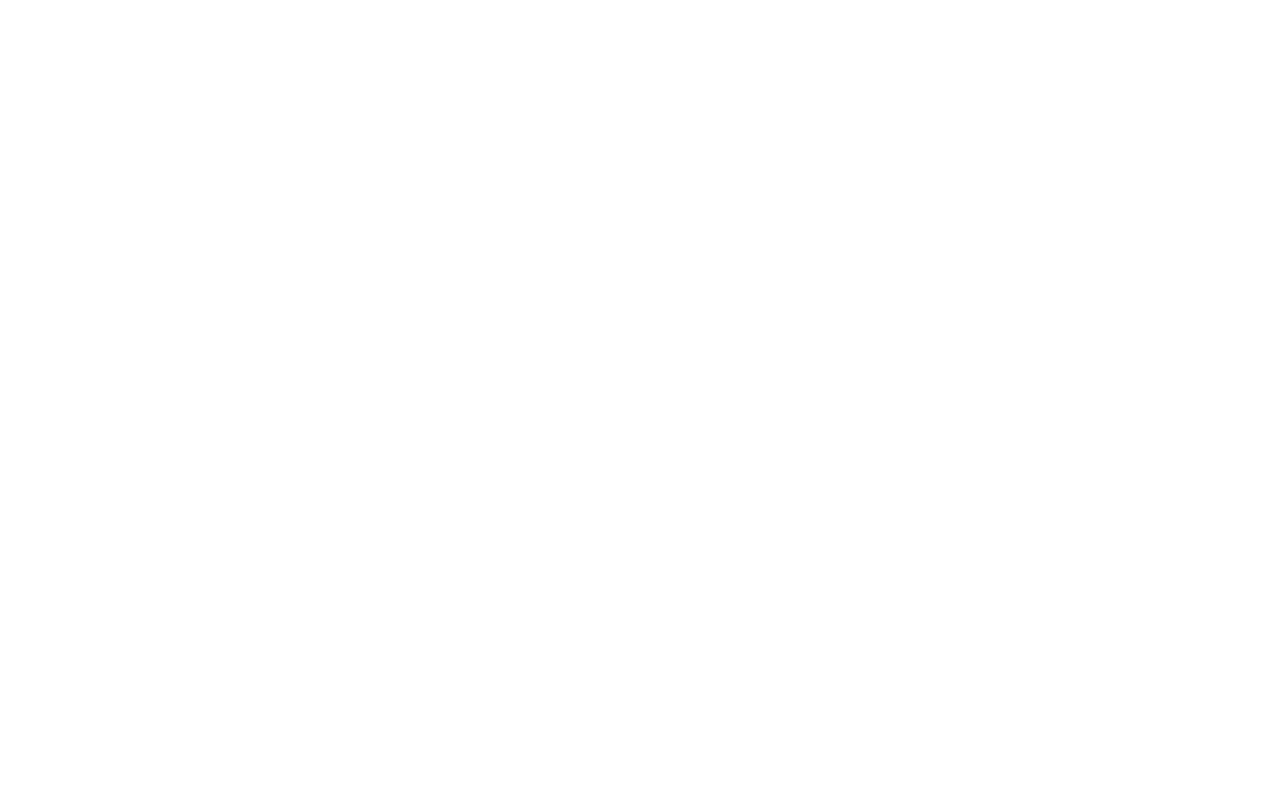
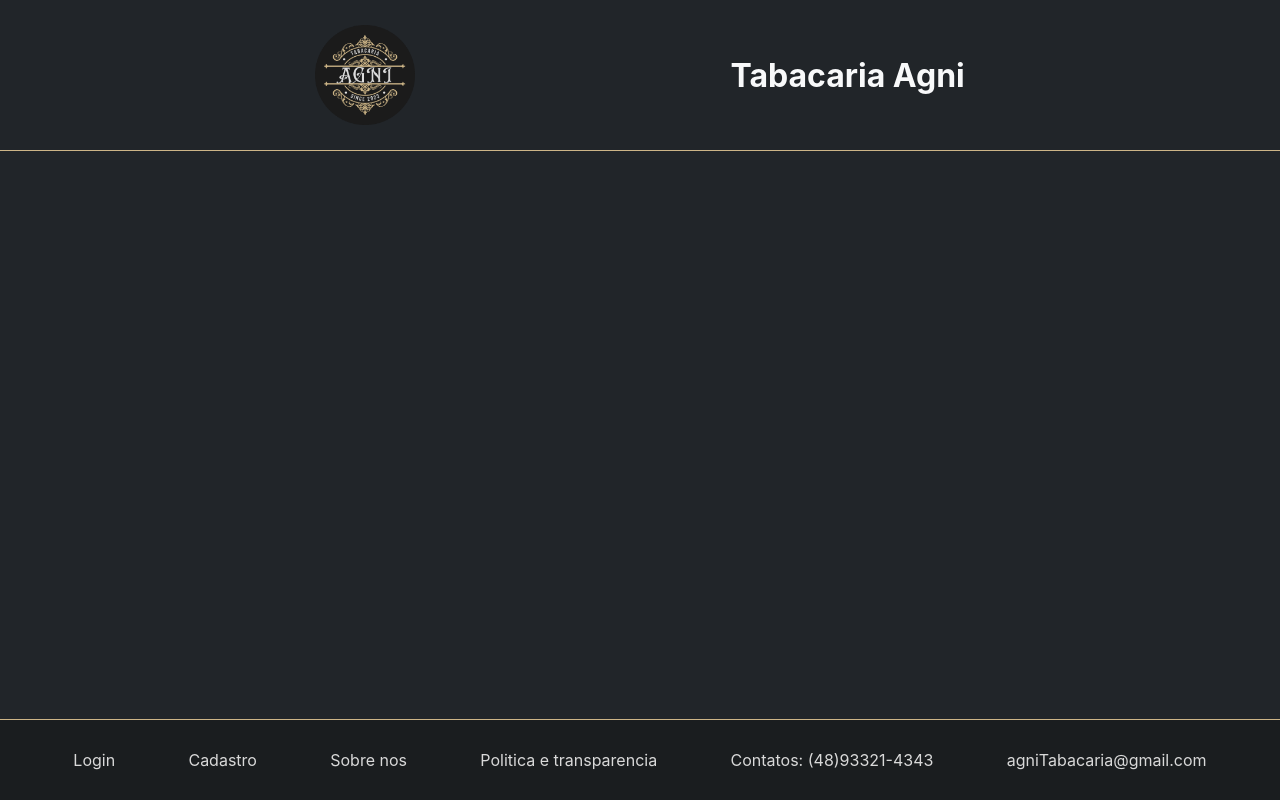
Before and after one commit to Tabacaria-Agni/Agni, a React (Vite) app in the folder my-app/: page / in a window 1280 px wide. Built offline with nearby package versions, Linux system fonts and the light colour scheme.

Commit message:
feat/FooterAndHeader

```diff
--- a/my-app/package.json
+++ b/my-app/package.json
@@ -22,6 +22,7 @@
   "devDependencies": {
     "@types/react": "^18.0.28",
     "@types/react-dom": "^18.0.11",
+    "@types/styled-components": "^5.1.26",
     "@vitejs/plugin-react": "^3.1.0",
     "typescript": "^4.9.3",
     "vite": "^4.2.0"
--- a/my-app/src/App.tsx
+++ b/my-app/src/App.tsx
@@ -1,13 +1,15 @@
 import { ToastContainer } from "react-toastify"
 import 'react-toastify/dist/ReactToastify.css';
+import { GlobalStyle } from "./GlobalStyle";
 import Router from "./routes"
 
 function App() {
 
   return (
     <>
-      <Router />
-      <ToastContainer />
+    <GlobalStyle />
+    <Router />
+    <ToastContainer />
     </>
   )
 }
--- /dev/null
+++ b/my-app/src/GlobalStyle.ts
@@ -0,0 +1,29 @@
+import { createGlobalStyle } from "styled-components";
+
+export const GlobalStyle = createGlobalStyle`
+:root{
+    --color-primary: #CDB587;
+
+    --grey-3: #1A1D1F;
+    --grey-2: #212529;
+    --grey-1: #D9D9D9;
+    --grey-0: #F8F9FA;
+
+
+body{
+    padding: 0px;
+    margin: 0px;
+    box-sizing: border-box;
+
+    height: 100vh;
+
+    background-color:var(--grey-2);
+    color:var(--grey-1);
+}
+
+
+*{
+    font-family: 'Inter', sans-serif;
+}
+}
+`
--- /dev/null
+++ b/my-app/src/components/Footer/index.tsx
@@ -0,0 +1,19 @@
+import { StyledFooter } from "./style"
+import { Link, useNavigate } from "react-router-dom"
+
+export const Footer = () => {
+
+    const navigate = useNavigate()
+
+    return(
+        <StyledFooter>
+            <Link to="/" >Login</Link>
+            <Link to="/register" >Cadastro</Link>
+            <Link to="/about" >Sobre nos</Link>
+            <Link to="/" >Politica e transparencia</Link>
+
+            <p>Contatos: (48)93321-4343</p>
+            <p>agniTabacaria@gmail.com</p>
+        </StyledFooter>
+    )
+}
--- /dev/null
+++ b/my-app/src/components/Footer/style.ts
@@ -0,0 +1,33 @@
+import styled from 'styled-components';
+
+export const StyledFooter = styled.div`
+
+border-top: 1px solid var(--color-primary);
+height:80px;
+width:100%;
+
+background-color:var(--grey-3);
+
+position: absolute;
+bottom:0;
+
+display: flex;
+align-items: center;
+justify-content: space-evenly;
+align-content: center;
+
+color:var(--grey-1);
+
+a{
+    color:var(--grey-1);
+    text-decoration: none;
+}
+
+div{
+    display: flex;
+    align-items: center;
+    justify-content: space-evenly;
+    align-content: center;
+}
+
+`
--- /dev/null
+++ b/my-app/src/components/Header/index.tsx
@@ -0,0 +1,10 @@
+import { StyledHeader } from "./style"
+
+export const Header = () =>{
+    return(
+        <StyledHeader>
+            <img src="AgniLogo.png" alt="" />
+            <h1>Tabacaria Agni</h1>
+        </StyledHeader>
+    )
+}
--- /dev/null
+++ b/my-app/src/components/Header/style.ts
@@ -0,0 +1,23 @@
+import styled from 'styled-components';
+
+export const StyledHeader = styled.header`
+height:150px;
+width:100%;
+
+border-bottom: 1px solid var(--color-primary);
+display:flex;
+justify-content:space-evenly;
+align-items:center;
+
+color:var(--grey-0);
+
+
+
+img{
+    width:100px
+}
+
+@media(max-width:400px){
+    font-size:12px;
+}
+`
--- a/my-app/src/pages/LoginPage/index.tsx
+++ b/my-app/src/pages/LoginPage/index.tsx
@@ -1,7 +1,13 @@
+import { Footer } from "../../components/Footer"
+import { Header } from "../../components/Header"
+
 export const LoginPage = () => {
 
     return(
         <>
+            <Header />
+
+            <Footer />
         </>
     )
 }
--- a/my-app/src/pages/RegisterPage/index.tsx
+++ b/my-app/src/pages/RegisterPage/index.tsx
@@ -1,7 +1,13 @@
+import { Footer } from "../../components/Footer"
+import { Header } from "../../components/Header"
+
 export const RegisterPage = () => {
 
     return(
         <>
+            <Header />
+
+            <Footer />
         </>
     )
 }
```
Also changed, not shown: my-app/public/AgniLogo.png (added), 1 other file (tests, documents, lock files or other folders).
